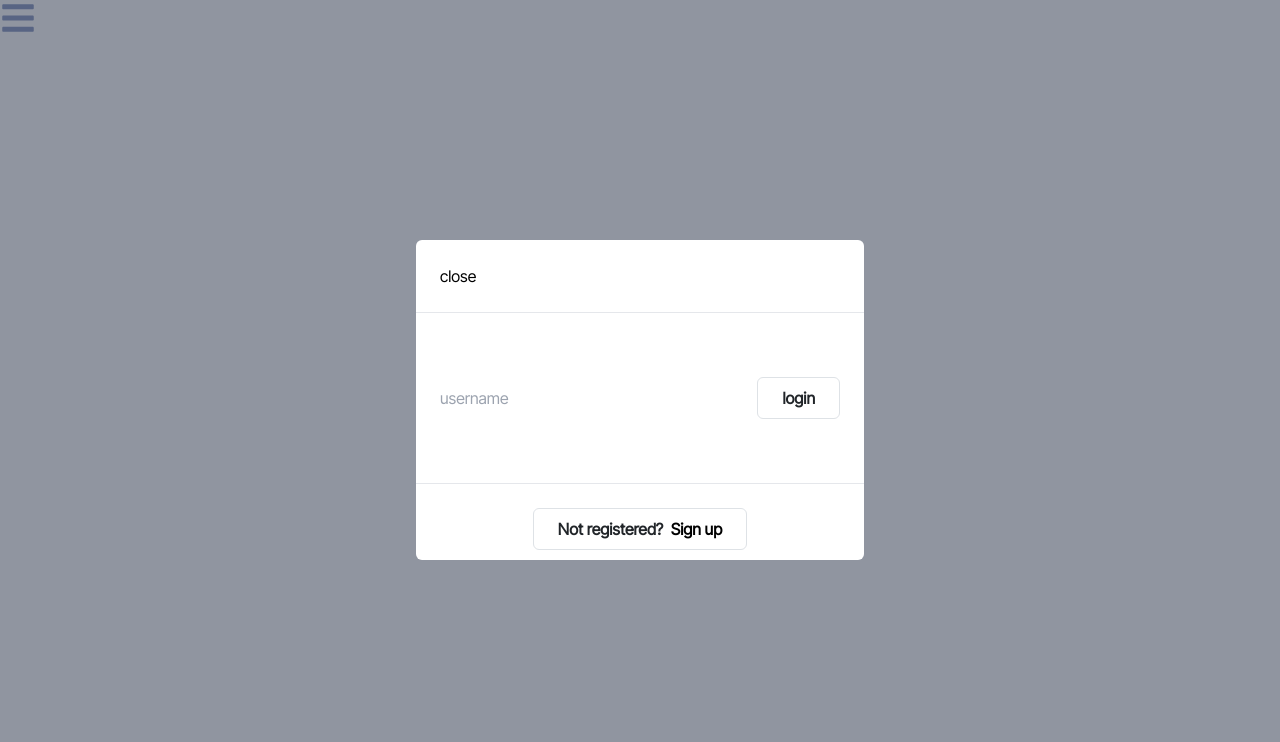
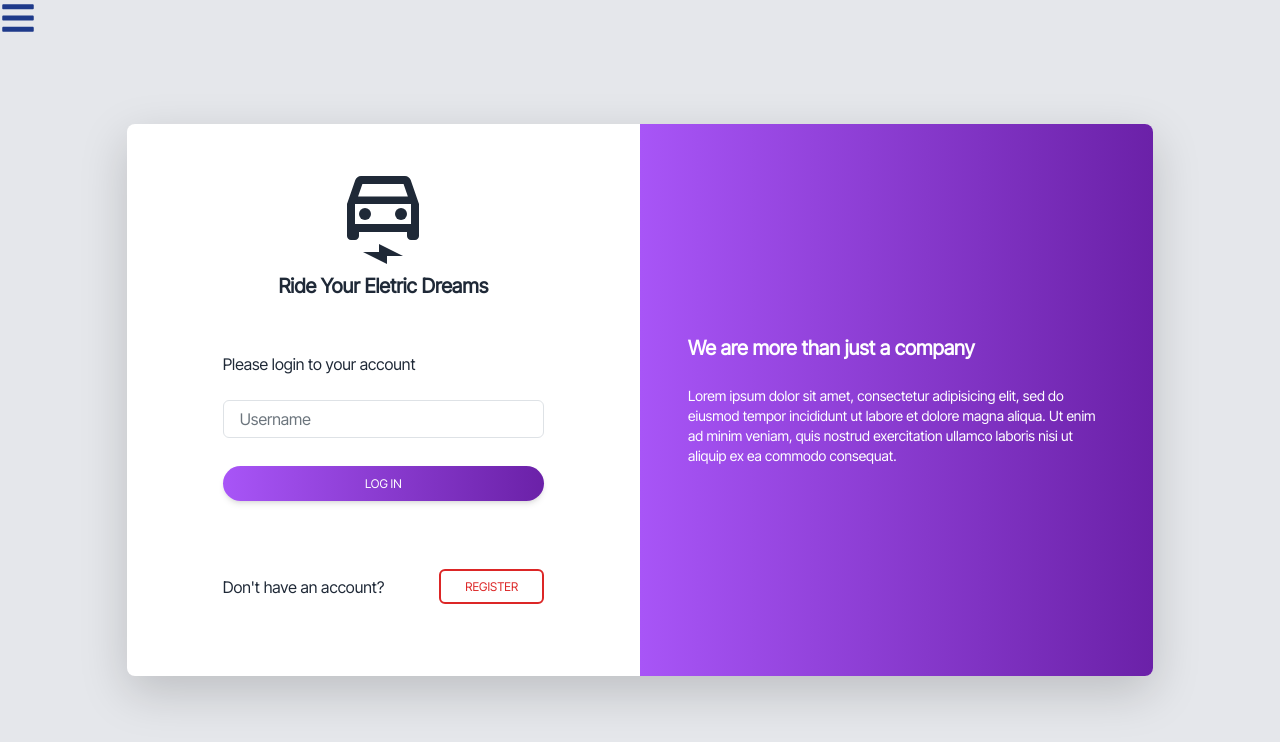
Before and after one commit to rcqx/bytecar, a React (Create React App) app: page /login in a window 1280 px wide. Shown: the top 742 px of the page. Built offline with nearby package versions, Linux system fonts and the light colour scheme.

Commit message:
Rework reservation design

```diff
--- a/src/Reservations.css
+++ b/src/Reservations.css
@@ -9,24 +9,3 @@
   overflow-y: scroll;
   height: 100vh;
 }
-
-.reservation-card {
-  width: 60em;
-  box-shadow: 1px 1px 8px 1px rgba(0, 0, 0, 0.3);
-  margin: 2em;
-  padding: 1em;
-  display: flex;
-  justify-content: space-between;
-  align-items: center;
-  border-radius: 0.5em;
-  transition-property: transform;
-  transition-duration: 0.1s;
-  transition-timing-function: ease-in;
-}
-
-.reservation-card:hover {
-  transform: scale(1.025);
-  cursor: pointer;
-  box-shadow: 1px 1px 8px 1px rgba(22, 65, 255, 0.3);
-  border: 1px solid #060b26;
-}
--- a/src/components/Home.js
+++ b/src/components/Home.js
@@ -9,7 +9,7 @@ const Home = () => {
 
         <div className="home-container relative h-32 w-32 ...">
           <h1>BE PART OF THE ELECTRIC REVOLUTION</h1>
-          <div className="flex absolute right-0 bottom-0 ...">
+          <div className="flex m-2 absolute right-0 bottom-0 ...">
             <Link to="/logout" className="text-white bg-purple-700 hover:bg-purple-800 focus:ring-4 focus:ring-purple-300 rounded-full  px-5 py-2.5 mb-2 dark:bg-purple-600 dark:hover:bg-purple-700 dark:focus:ring-purple-900">logout</Link>
           </div>
         </div>
--- a/src/components/Login.js
+++ b/src/components/Login.js
@@ -1,4 +1,5 @@
 import React, { useState } from 'react';
+import * as MdIcons from 'react-icons/md';
 import { useDispatch } from 'react-redux';
 import { useNavigate, Link } from 'react-router-dom';
 import { loginUser } from '../redux/users/users';
@@ -19,37 +20,75 @@ const Login = () => {
 
   return (
 
-    <div>
+    <section className="h-full gradient-form bg-gray-200 md:h-screen">
+      <div className="container py-12 px-6 h-full">
+        <div className="flex justify-center items-center flex-wrap h-full g-6 text-gray-800">
+          <div className="xl:w-10/12">
+            <div className="block bg-white shadow-lg rounded-lg">
+              <div className="lg:flex lg:flex-wrap g-0">
+                <div className="lg:w-6/12 px-4 md:px-0">
+                  <div className="md:p-12 md:mx-6">
+                    <div className="text-center">
+                      <MdIcons.MdOutlineElectricCar className="text-8xl mx-auto" />
+                      <h4 className="text-xl font-semibold mt-1 mb-12 pb-1">Ride Your Eletric Dreams</h4>
+                    </div>
 
-      <div className="fixed flex inset-0 z-10 bg-gray-500 bg-opacity-75">
-        <div className="flex self-center items-center justify-center w-full h-full p-8 max-h-96">
-          <div className="flex flex-col overflow-hidden bg-white rounded w-full max-h-full max-w-md">
-
-            <div className="flex items-center justify-between p-4 border-b">
-              <Link to="/">close</Link>
-            </div>
-
-            <div className="relative p-4 my-10">
-              <div className="space-y-4">
-
-                <form onSubmit={userSubmit} className="flex items-center justify-between">
-                  <input onChange={(e) => setUsername(e.target.value)} className="signInput" type="text" placeholder="username" required />
-                  <button className="border font-bold py-2 px-4 rounded" type="submit">login</button>
-                </form>
+                    <form onSubmit={userSubmit}>
+                      <p className="mb-4">Please login to your account</p>
+                      <div className="mb-4">
+                        <input
+                          onChange={(e) => setUsername(e.target.value)}
+                          className="form-control block w-full px-3 py-1.5 text-base font-normal text-gray-700 bg-white bg-clip-padding border border-solid border-gray-300 rounded transition ease-in-out m-0 focus:text-gray-700 focus:bg-white focus:border-blue-600 focus:outline-none"
+                          id="exampleFormControlInput1"
+                          placeholder="Username"
+                          required
+                        />
+                      </div>
+                      <div className="text-center pt-1 mb-12 pb-1">
+                        <button
+                          className="bg-gradient-to-r from-purple-500 to-purple-800 inline-block px-6 py-2.5 text-white font-medium text-xs leading-tight uppercase rounded-full shadow-md hover:bg-blue-700 hover:shadow-lg focus:shadow-lg focus:outline-none focus:ring-0 active:shadow-lg transition duration-150 ease-in-out w-full mb-3"
+                          type="submit"
+                          data-mdb-ripple="true"
+                          data-mdb-ripple-color="light"
+                        >
+                          Log in
+                        </button>
+                      </div>
+                      <div className="flex items-center justify-between pb-6">
+                        <p className="mb-0 mr-2">Don&apos;t have an account?</p>
+                        <Link to="/signup">
+                          <button
+                            type="submit"
+                            className="inline-block px-6 py-2 border-2 border-red-600 text-red-600 font-medium text-xs leading-tight uppercase rounded hover:bg-black hover:bg-opacity-5 focus:outline-none focus:ring-0 transition duration-150 ease-in-out"
+                            data-mdb-ripple="true"
+                            data-mdb-ripple-color="light"
+                          >
+                            Register
+                          </button>
+                        </Link>
+                      </div>
+                    </form>
+                  </div>
+                </div>
+                <div
+                  className="bg-gradient-to-r from-purple-500 to-purple-800 lg:w-6/12 flex items-center lg:rounded-r-lg rounded-b-lg lg:rounded-bl-none"
+                >
+                  <div className="text-white px-4 py-6 md:p-12 md:mx-6">
+                    <h4 className="text-xl font-semibold mb-6">We are more than just a company</h4>
+                    <p className="text-sm">
+                      Lorem ipsum dolor sit amet, consectetur adipisicing elit, sed do eiusmod
+                      tempor incididunt ut labore et dolore magna aliqua. Ut enim ad minim veniam,
+                      quis nostrud exercitation ullamco laboris nisi ut aliquip ex ea commodo
+                      consequat.
+                    </p>
+                  </div>
+                </div>
               </div>
             </div>
-
-            <div className="signup-page justify-center h-fit flex items-center p-4 border-t">
-              <p className="border font-bold py-2 px-4 rounded">
-                Not registered? &nbsp;
-                <Link to="/signup">Sign up</Link>
-              </p>
-            </div>
-
           </div>
         </div>
       </div>
-    </div>
+    </section>
 
   );
 };
--- a/src/components/Signup.js
+++ b/src/components/Signup.js
@@ -1,4 +1,5 @@
 import React, { useState } from 'react';
+import * as MdIcons from 'react-icons/md';
 import { useDispatch } from 'react-redux';
 import { useNavigate, Link } from 'react-router-dom';
 import { signupUser } from '../redux/users/users';
@@ -18,36 +19,77 @@ const SignUp = () => {
   };
 
   return (
-    <div>
 
-      <div className="fixed flex inset-0 z-10 bg-gray-500 bg-opacity-75">
-        <div className="flex self-center items-center justify-center w-full h-full p-8 max-h-96">
-          <div className="flex flex-col overflow-hidden bg-white rounded w-full max-h-full max-w-md">
+    <section className="h-full gradient-form bg-gray-200 md:h-screen">
+      <div className="container py-12 px-6 h-full">
+        <div className="flex justify-center items-center flex-wrap h-full g-6 text-gray-800">
+          <div className="xl:w-10/12">
+            <div className="block bg-white shadow-lg rounded-lg">
+              <div className="lg:flex lg:flex-wrap g-0">
+                <div className="lg:w-6/12 px-4 md:px-0">
+                  <div className="md:p-12 md:mx-6">
+                    <div className="text-center">
+                      <MdIcons.MdOutlineElectricCar className="text-8xl mx-auto" />
+                      <h4 className="text-xl font-semibold mt-1 mb-12 pb-1">Welcome to Bytecar!</h4>
+                    </div>
 
-            <div className="flex items-center justify-between p-4 border-b">
-              <Link to="/">close</Link>
-            </div>
-
-            <div className="relative p-4 my-10">
-              <div className="space-y-4">
-                <form onSubmit={userSubmit} className="flex items-center justify-between">
-                  <input onChange={(e) => setUsername(e.target.value)} className="signInput" type="text" placeholder="username" required />
-                  <button type="submit" className="border font-bold py-2 px-4 rounded">signup</button>
-                </form>
+                    <form onSubmit={userSubmit}>
+                      <p className="mb-4">Please login to your account</p>
+                      <div className="mb-4">
+                        <input
+                          onChange={(e) => setUsername(e.target.value)}
+                          className="form-control block w-full px-3 py-1.5 text-base font-normal text-gray-700 bg-white bg-clip-padding border border-solid border-gray-300 rounded transition ease-in-out m-0 focus:text-gray-700 focus:bg-white focus:border-blue-600 focus:outline-none"
+                          id="exampleFormControlInput1"
+                          placeholder="Username"
+                          required
+                        />
+                      </div>
+                      <div className="text-center pt-1 mb-12 pb-1">
+                        <button
+                          className="bg-gradient-to-r from-purple-500 to-purple-800 inline-block px-6 py-2.5 text-white font-medium text-xs leading-tight uppercase rounded-full shadow-md hover:bg-blue-700 hover:shadow-lg focus:shadow-lg focus:outline-none focus:ring-0 active:shadow-lg transition duration-150 ease-in-out w-full mb-3"
+                          type="submit"
+                          data-mdb-ripple="true"
+                          data-mdb-ripple-color="light"
+                        >
+                          Sign up
+                        </button>
+                      </div>
+                      <div className="flex items-center justify-between pb-6">
+                        <p className="mb-0 mr-2">Don&apos;t have an account?</p>
+                        <Link to="/login">
+                          <button
+                            type="submit"
+                            className="inline-block px-6 py-2 border-2 border-red-600 text-red-600 font-medium text-xs leading-tight uppercase rounded hover:bg-black hover:bg-opacity-5 focus:outline-none focus:ring-0 transition duration-150 ease-in-out"
+                            data-mdb-ripple="true"
+                            data-mdb-ripple-color="light"
+                          >
+                            Login
+                          </button>
+                        </Link>
+                      </div>
+                    </form>
+                  </div>
+                </div>
+                <div
+                  className="bg-gradient-to-r from-purple-500 to-purple-800 lg:w-6/12 flex items-center lg:rounded-r-lg rounded-b-lg lg:rounded-bl-none"
+                >
+                  <div className="text-white px-4 py-6 md:p-12 md:mx-6">
+                    <h4 className="text-xl font-semibold mb-6">We are more than just a company</h4>
+                    <p className="text-sm">
+                      Lorem ipsum dolor sit amet, consectetur adipisicing elit, sed do eiusmod
+                      tempor incididunt ut labore et dolore magna aliqua. Ut enim ad minim veniam,
+                      quis nostrud exercitation ullamco laboris nisi ut aliquip ex ea commodo
+                      consequat.
+                    </p>
+                  </div>
+                </div>
               </div>
             </div>
-
-            <div className="signup-page justify-center h-fit flex items-center p-4 border-t">
-              <p className="border font-bold py-2 px-4 rounded">
-                Already have an account? &nbsp;
-                <Link to="/login">Login</Link>
-              </p>
-            </div>
-
           </div>
         </div>
       </div>
-    </div>
+    </section>
+
   );
 };
 
```
Also changed, not shown: src/components/AddReservation.js (+3 -6 lines), src/components/ReservationCard.js (+28 -19 lines).
